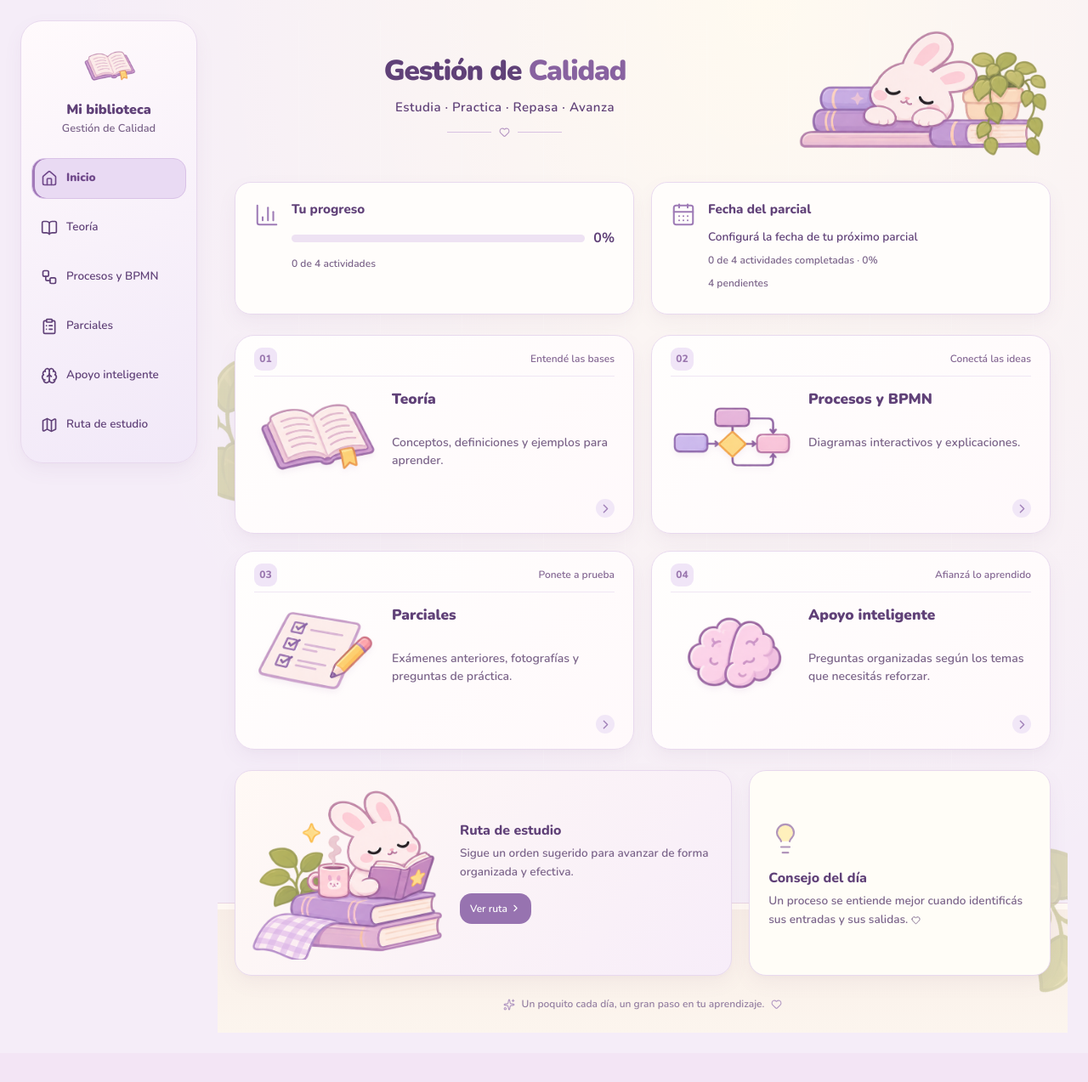
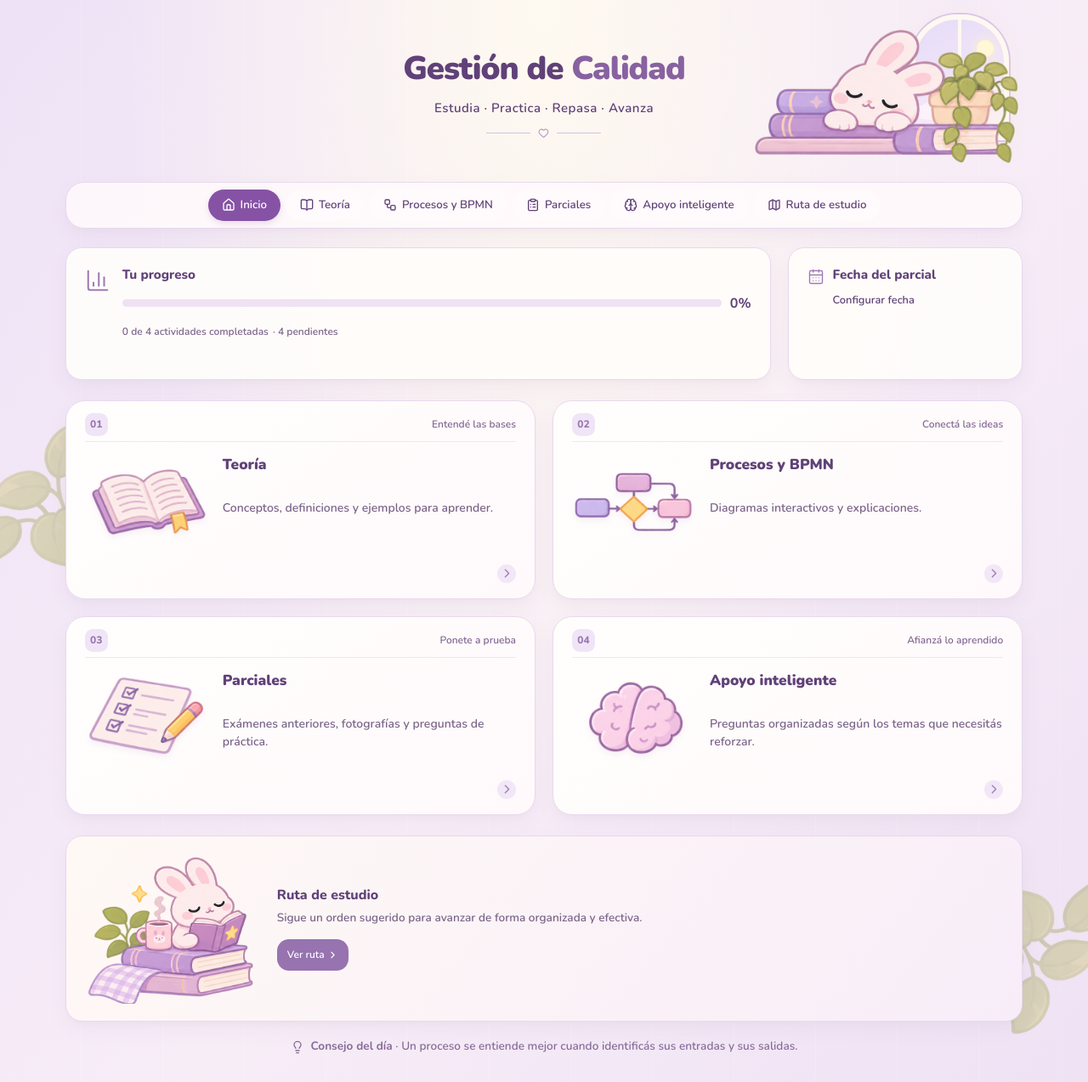
Before and after one commit to NadiaEnoaRizoAvalos/Gestion_calidad, a React (Vite) app: page /#/ in a window 1280 px wide. Shown: the whole page at 85% size. Before the commit the page ends 1239 px from the top, so only its background shows below. Built offline with nearby package versions, Linux system fonts and the light colour scheme.

Commit message:
style(inicio): destacar progreso y recuperar navegación horizontal

```diff
--- a/src/components/Layout.tsx
+++ b/src/components/Layout.tsx
@@ -1,11 +1,10 @@
 import { useEffect, useRef } from "react";
 import { Link, NavLink, Outlet, useLocation } from "react-router-dom";
 import {
-  Heart, Home, Sparkles, BookOpen, Workflow, ClipboardList, Brain, Map, Menu,
+  Heart, Home, Sparkles, BookOpen, Workflow, ClipboardList, Brain, Map,
 } from "lucide-react";
 import { assets } from "../data/assets";
 import { useStudy } from "../hooks/useStudy";
-import "../styles/app-shell.css";
 
 const navigation = [
   { path: "/", label: "Inicio", icon: Home },
@@ -20,16 +19,6 @@ export function Layout() {
   const location = useLocation();
   const main = useRef<HTMLElement>(null);
   const initial = useRef(true);
-  const menu = useRef<HTMLDetailsElement>(null);
-  useEffect(() => {
-    const desktop = window.matchMedia("(min-width: 1101px)");
-    const adaptMenu = () => {
-      if (menu.current) menu.current.open = desktop.matches;
-    };
-    adaptMenu();
-    desktop.addEventListener("change", adaptMenu);
-    return () => desktop.removeEventListener("change", adaptMenu);
-  }, []);
   const { storageError } = useStudy();
   useEffect(() => {
     if (initial.current) {
@@ -40,7 +29,7 @@ export function Layout() {
     window.scrollTo(0, 0);
   }, [location.pathname]);
   return (
-    <div className="app-shell">
+    <div className={`library ${location.pathname === "/" ? "library-home" : "library-inner"}`}>
       <a
         href="#contenido"
         className="skip-link"
@@ -52,37 +41,6 @@ export function Layout() {
       >
         Saltar al contenido
       </a>
-      <aside className="sidebar" aria-label="Tu biblioteca de estudio">
-        <div className="sidebar-brand">
-          <img src={assets.theory} alt="" width={64} height={64} />
-          <span>
-            Mi biblioteca<small>Gestión de Calidad</small>
-          </span>
-        </div>
-        <details className="sidebar-menu" ref={menu}>
-          <summary>
-            <Menu size={20} aria-hidden="true" /> Menú de estudio
-          </summary>
-          <nav className="sidebar-nav" aria-label="Secciones de estudio">
-            {navigation.map(({ path, label, icon: Icon }) => (
-              <NavLink
-                key={path}
-                to={path}
-                end={path === "/"}
-                title={label}
-                onClick={() => {
-                  if (menu.current && !window.matchMedia("(min-width: 1101px)").matches) {
-                    menu.current.open = false;
-                  }
-                }}
-              >
-                <Icon size={20} aria-hidden="true" /><span>{label}</span>
-              </NavLink>
-            ))}
-          </nav>
-        </details>
-      </aside>
-      <div className={`library ${location.pathname === "/" ? "library-home" : "library-inner"}`}>
       {location.pathname !== "/" && (
         <div className="room-decor" aria-hidden="true">
           <div className="room-corner">
@@ -110,9 +68,22 @@ export function Layout() {
           </div>
         </div>
         {location.pathname === "/" && (
+          <div className="home-room" aria-hidden="true">
+            <div className="window">
+              <span className="window-sun" />
+              <span className="window-cloud" />
+            </div>
             <img className="resting-bunny" src={assets.resting} alt="" />
+          </div>
         )}
       </header>
+      <nav className="module-nav" aria-label="Secciones de estudio">
+        {navigation.map(({ path, label, icon: Icon }) => (
+          <NavLink key={path} to={path} end={path === "/"}>
+            <Icon size={16} aria-hidden="true" /><span>{label}</span>
+          </NavLink>
+        ))}
+      </nav>
       {storageError && (
         <p className="storage-alert" role="alert">
           No se pudo guardar en este navegador. Tu progreso actual solo se
@@ -122,12 +93,11 @@ export function Layout() {
       <main id="contenido" ref={main} tabIndex={-1}>
         <Outlet />
       </main>
-        <footer className="site-footer">
+      {location.pathname !== "/" && <footer className="site-footer">
         <Sparkles size={14} />
         <span>Un poquito cada día, un gran paso en tu aprendizaje.</span>
         <Heart size={13} />
-        </footer>
-      </div>
+      </footer>}
     </div>
   );
 }
--- a/src/pages/Home.tsx
+++ b/src/pages/Home.tsx
@@ -5,7 +5,6 @@ import {
   CalendarDays,
   ChevronRight,
   Lightbulb,
-  Heart,
 } from "lucide-react";
 import { assets } from "../data/assets";
 import { useStudy } from "../hooks/useStudy";
@@ -95,7 +94,8 @@ export function Home() {
             </div>
             <small>
               {completed} de {activities.length}{" "}
-              actividades
+              actividades completadas
+              {completed < activities.length && <span> · {activities.length - completed} pendientes</span>}
             </small>
           </div>
         </Link>
@@ -109,10 +109,9 @@ export function Home() {
           <CalendarDays className="stat-icon" />
           <div>
             <h2>Fecha del parcial</h2>
-            <p>{state.examDate ? new Date(`${state.examDate}T12:00:00`).toLocaleDateString("es-AR", { day: "numeric", month: "long", year: "numeric" }) : "Configurá la fecha de tu próximo parcial"}</p>
+            <p>{state.examDate ? new Date(`${state.examDate}T12:00:00`).toLocaleDateString("es-AR", { day: "numeric", month: "long", year: "numeric" }) : "Configurar fecha"}</p>
             {days !== null && <p>{days > 0 ? `Faltan ${days} ${days === 1 ? "día" : "días"}` : days === 0 ? "El parcial es hoy" : `La fecha pasó hace ${-days} ${days === -1 ? "día" : "días"}`}</p>}
-            <small>{completed} de {activities.length} actividades completadas · {percent}%</small>
-            <small>{activities.length - completed} pendientes</small>
+            {state.examDate && <span className="date-edit">Modificar fecha <ChevronRight size={12} aria-hidden="true" /></span>}
           </div>
         </button>
       </section>
@@ -151,15 +150,10 @@ export function Home() {
             </span>
           </div>
         </Link>
-        <article className="tip-card">
-          <Lightbulb className="bulb" size={49} strokeWidth={1.3} />
-          <div>
-            <h2>Consejo del día</h2>
-            <p>
-              {tips[day % tips.length]} <Heart size={11} />
-            </p>
-          </div>
-        </article>
+        <p className="daily-tip">
+          <Lightbulb size={16} aria-hidden="true" />
+          <span><strong>Consejo del día</strong> · {tips[day % tips.length]}</span>
+        </p>
       </section>
       <dialog ref={dialog} className="settings-dialog">
         <form
--- a/src/styles/app-shell.css
+++ /dev/null
@@ -1,90 +0,0 @@
-.app-shell {
-  display: grid;
-  grid-template-columns: 208px minmax(0, 1fr);
-  align-items: start;
-  gap: 24px;
-  max-width: 1680px;
-  margin-inline: auto;
-  padding: 24px;
-  background: radial-gradient(ellipse at 70% 0%, #fffaf0, transparent 65%), #f5edf8;
-}
-.app-shell > .library {
-  min-width: 0;
-  min-height: calc(100vh - 48px);
-  padding: 0 20px 24px;
-  background: transparent;
-  overflow: clip;
-}
-.sidebar {
-  position: sticky;
-  top: 24px;
-  max-height: calc(100dvh - 48px);
-  overflow-y: auto;
-  padding: 20px 12px;
-  border: 1px solid var(--border);
-  border-radius: 26px;
-  background: linear-gradient(155deg, #fffafc, #f1e8f8);
-  box-shadow: var(--shadow);
-}
-.sidebar-brand {
-  display: flex;
-  flex-direction: column;
-  align-items: center;
-  gap: 8px;
-  padding-bottom: 24px;
-  text-align: center;
-  font-weight: 900;
-}
-.sidebar-brand img { object-fit: contain; }
-.sidebar-brand small { display: block; font-weight: 600; color: var(--muted); }
-.sidebar-menu > summary { display: none; cursor: pointer; }
-.sidebar-nav { display: grid; gap: 10px; }
-.sidebar-nav a {
-  display: flex;
-  align-items: center;
-  gap: 10px;
-  min-height: 48px;
-  padding: 12px 10px;
-  border: 1px solid transparent;
-  border-radius: 15px;
-  font-size: .84rem;
-  line-height: 1.4;
-}
-.sidebar-nav a:hover { background: #fffafc; }
-.sidebar-nav a[aria-current="page"] {
-  color: #70498b;
-  background: #e9daf3;
-  border-color: #d9c2e7;
-  font-weight: 900;
-  box-shadow: inset 3px 0 #a27ab9;
-}
-@media (min-width: 1101px) and (max-width: 1279px) {
-  .app-shell { grid-template-columns: 76px minmax(0, 1fr); gap: 20px; }
-  .sidebar { padding: 16px 8px; }
-  .sidebar-brand img { width: 48px; height: 48px; }
-  .sidebar-brand > span, .sidebar-nav a > span {
-    position: absolute;
-    width: 1px;
-    height: 1px;
-    overflow: hidden;
-    clip-path: inset(50%);
-    white-space: nowrap;
-  }
-  .sidebar-nav a { justify-content: center; }
-}
-@media (max-width: 1100px) {
-  .app-shell { grid-template-columns: minmax(0, 1fr); gap: 12px; }
-  .app-shell > .library { padding-inline: 0; }
-  .sidebar { position: static; max-height: none; padding: 12px 16px; border-radius: 20px; }
-  .sidebar-brand { flex-direction: row; text-align: left; padding: 0; gap: 12px; }
-  .sidebar-brand img { width: 42px; height: 42px; }
-  .sidebar-menu > summary { display: flex; align-items: center; gap: 10px; padding: 12px 0 0; font-size: .85rem; }
-  .sidebar-menu > summary::-webkit-details-marker { display: none; }
-  .sidebar-nav { margin-top: 14px; grid-template-columns: repeat(3, minmax(0, 1fr)); }
-}
-@media (max-width: 650px) {
-  .app-shell { padding: 18px; }
-  .sidebar-nav { grid-template-columns: repeat(2, minmax(0, 1fr)); gap: 6px; }
-  .sidebar-nav a { font-size: .8rem; padding: 10px 8px; gap: 8px; }
-}
-@media (max-width: 360px) { .app-shell { padding: 12px; } }
--- a/src/styles/content.css
+++ b/src/styles/content.css
@@ -5,7 +5,7 @@
   flex-wrap: wrap;
   position: relative;
   z-index: 2;
-  max-width: 890px;
+  max-width: 1160px;
   margin: 0 auto 22px;
   padding: 8px;
   border: 1px solid var(--border);
@@ -14,6 +14,10 @@
   box-shadow: var(--shadow);
 }
 .module-nav a {
+  display: flex;
+  align-items: center;
+  justify-content: center;
+  gap: 6px;
   transition:
     box-shadow 0.2s,
     transform 0.2s;
--- a/src/styles/home-study.css
+++ b/src/styles/home-study.css
@@ -1,55 +1,70 @@
-.app-shell .library-home .site-header {
+.library.library-home::after { display: none; }
+.library.library-home .site-header {
   display: grid;
-  grid-template-columns: minmax(0, 1fr) 300px;
-  gap: 24px;
-  min-height: 190px;
-  padding: 0 0 18px;
+  grid-template-columns: repeat(3, minmax(0, 1fr));
+  align-items: center;
+  gap: 12px;
+  min-height: 214px;
+  padding: 16px 0;
 }
-.app-shell .library-home .brand { justify-self: center; margin: 0; padding: 0; }
-.app-shell .library-home .brand-title { font-size: clamp(1.8rem, 2.6vw, 2.6rem); }
-.app-shell .library-home .resting-bunny { position: static; width: 300px; height: auto; justify-self: end; }
-.library-home .stats-grid { grid-template-columns: repeat(2, minmax(0, 1fr)); grid-auto-rows: 1fr; gap: 20px; }
+.library.library-home .brand { grid-column: 2; justify-self: center; width: max-content; margin: 0; padding: 0; }
+.library.library-home .brand-title { font-size: clamp(1.8rem, 3vw, 2.4rem); }
+.library.library-home .home-room { grid-column: 3; position: relative; width: min(320px, 100%); height: 180px; justify-self: end; pointer-events: none; }
+.library.library-home .home-room .window { top: 0; right: 16px; width: 116px; height: 148px; }
+.library.library-home .resting-bunny { bottom: 0; right: 0; width: 100%; height: auto; }
+.library-home .stats-grid { grid-template-columns: minmax(0, 3fr) minmax(220px, 1fr); grid-auto-rows: 1fr; gap: 20px; }
 .library-home .stats-grid .stat-card { grid-column: auto; min-height: 156px; flex-direction: row; align-items: flex-start; padding: 22px; }
 .library-home .stats-grid .stat-card > div { display: block; width: 100%; }
 .library-home .stats-grid .stat-card h2 { margin-bottom: 12px; }
-.library-home .stats-grid .stat-card small { margin-top: 8px; }
+.library-home .stats-grid .stat-card small { margin-top: 12px; }
 .library-home .stat-icon { flex-shrink: 0; }
+.library-home .schedule-card { gap: 10px; }
+.library-home .schedule-card .stat-icon { width: 20px; height: 24px; }
+.library-home .schedule-card p { font-size: .8rem; line-height: 1.4; }
+.library-home .date-edit { display: inline-flex; align-items: center; gap: 4px; margin-top: 4px; font-size: .75rem; color: var(--purple); }
 .library-home .module-grid { grid-template-columns: repeat(2, minmax(0, 1fr)); gap: 20px; }
 .library-home .module-card { grid-template-columns: 144px minmax(0, 1fr); grid-template-rows: 32px 1fr 24px; gap: 0 18px; min-height: 234px; padding: 16px 22px 18px; }
 .library-home .module-art { width: 144px; height: 140px; margin: 0; }
-.library-home .module-copy { align-self: start; padding-top: 16px; padding-bottom: 0; }
+.library-home .module-copy { align-self: start; padding: 16px 0 0; }
 .library-home .module-copy h2 { min-height: 2.5em; align-items: flex-start; }
 .library-home .circle-arrow { position: static; grid-column: 2; justify-self: end; align-self: end; }
-.library-home .bottom-grid { grid-column: auto; grid-template-columns: minmax(0, 1.65fr) minmax(0, 1fr); gap: 20px; margin-top: 24px; }
-.library-home .route-card { display: grid; grid-template-columns: 230px minmax(0, 1fr); gap: 16px; padding: 18px; background: linear-gradient(130deg, #fff9f5, #f7edf9); }
-.library-home .route-card .reading-bunny { width: 230px; height: auto; max-width: 100%; margin: 0; }
+.library-home .bottom-grid { grid-column: auto; grid-template-columns: minmax(0, 1fr); gap: 18px; margin-top: 24px; }
+.library-home .route-card { display: grid; grid-template-columns: 200px minmax(0, 1fr); gap: 24px; padding: 20px 24px; background: linear-gradient(130deg, #fff9f5, #f7edf9); }
+.library-home .route-card .reading-bunny { width: 200px; height: auto; max-width: 100%; margin: 0; }
 .library-home .route-copy { min-width: 0; }
 .library-home .route-card .small-button { display: inline-flex; margin: 14px 0 0; }
-.library-home .tip-card { flex-direction: column; align-items: flex-start; justify-content: center; padding: 22px; gap: 12px; background: #fffdf7; }
-.library-home .tip-card > div { flex: 0; }
+.library-home .daily-tip { display: flex; align-items: baseline; justify-content: center; gap: 8px; margin: 0; color: #886c9a; text-align: center; font-size: .85rem; line-height: 1.65; }
+.library-home .daily-tip svg { align-self: flex-start; margin-top: 4px; }
 .library-home .grid-leaves { width: 190px; opacity: .42; }
 .library-home .leaves-upper-left { left: -130px; top: 220px; }
-.library-home .leaves-lower-right { right: -130px; bottom: 0; }
+.library-home .leaves-lower-right { right: -130px; bottom: 45px; }
 @media (max-width: 950px) {
-  .library-home .module-card { grid-template-columns: 112px minmax(0, 1fr); gap: 0 12px; padding-inline: 16px; }
+  .library.library-home .site-header { grid-template-columns: minmax(0, 1fr); gap: 8px; min-height: 0; padding: 24px 0 16px; }
+  .library.library-home .brand { grid-column: 1; }
+  .library.library-home .brand-title { font-size: 2rem; }
+  .library.library-home .home-room { grid-column: 1; width: 260px; height: 165px; }
+  .library-home .module-card { grid-template-columns: 112px minmax(0, 1fr); column-gap: 12px; padding-inline: 16px; }
   .library-home .module-art { width: 112px; height: 130px; }
   .library-home .route-card { grid-template-columns: 160px minmax(0, 1fr); }
   .library-home .route-card .reading-bunny { width: 160px; }
 }
 @media (max-width: 650px) {
-  .app-shell .library-home .site-header { grid-template-columns: minmax(0, 1fr); gap: 12px; padding: 18px 0 20px; }
-  .app-shell .library-home .brand-title { font-size: 1.9rem; }
-  .app-shell .library-home .brand p { font-size: .78rem; }
-  .app-shell .library-home .resting-bunny { width: 250px; justify-self: center; }
-  .library-home .route-card { grid-template-columns: minmax(0, 1fr); justify-items: center; padding: 22px; text-align: center; }
-  .library-home .route-card .reading-bunny { width: 230px; }
-  .library-home .tip-card { flex-direction: row; align-items: center; min-height: 150px; }
-  .library-home .tip-card > div { flex: 1; }
+  .library.library-home .brand-title { font-size: clamp(1.7rem, 7.4vw, 1.9rem); }
+  .library.library-home .brand p { font-size: .78rem; }
+  .library.library-home .home-room { width: 240px; height: 155px; }
+  .library.library-home .home-room .window { width: 95px; height: 128px; }
+  .library-home .stats-grid, .library-home .module-grid { grid-template-columns: minmax(0, 1fr); gap: 16px; }
+  .library-home .stats-grid .stat-card { min-height: 140px; padding: 20px; }
+  .library-home .module-card { grid-template-columns: 112px minmax(0, 1fr); min-height: 222px; }
+  .library-home .module-copy h2 { font-size: 1.05rem; }
+  .library-home .route-card { grid-template-columns: 112px minmax(0, 1fr); gap: 14px; padding: 20px 18px; }
+  .library-home .route-card .reading-bunny { width: 112px; }
+  .library-home .daily-tip { font-size: .8rem; }
   .library-home .grid-leaves { width: 145px; opacity: .32; }
   .library-home .leaves-upper-left { left: -110px; }
   .library-home .leaves-lower-right { right: -110px; }
-  .library-home .stats-grid, .library-home .module-grid, .library-home .bottom-grid { grid-template-columns: minmax(0, 1fr); gap: 16px; }
-  .library-home .stats-grid .stat-card { min-height: 156px; padding: 20px; }
-  .library-home .module-card { grid-template-columns: 112px minmax(0, 1fr); min-height: 222px; }
-  .library-home .module-copy h2 { font-size: 1.05rem; }
 }
+@media (max-width: 360px) {
+  .library-home .route-card { grid-template-columns: 96px minmax(0, 1fr); gap: 12px; }
+  .library-home .route-card .reading-bunny { width: 96px; }
+}
--- a/src/styles/responsive.css
+++ b/src/styles/responsive.css
@@ -480,6 +480,8 @@
     width: 12px;
   }
   .module-nav {
+    display: grid;
+    grid-template-columns: repeat(2, minmax(0, 1fr));
     margin-bottom: 20px;
     border-radius: 18px;
     gap: 5px;
```
Also changed, not shown: tests/app.e2e.ts (+10 -6 lines), tests/theory.e2e.ts (+1 -1 lines), tests/visual.e2e.ts (+24 -28 lines). Lines whose indentation alone changed are shown as unchanged.
